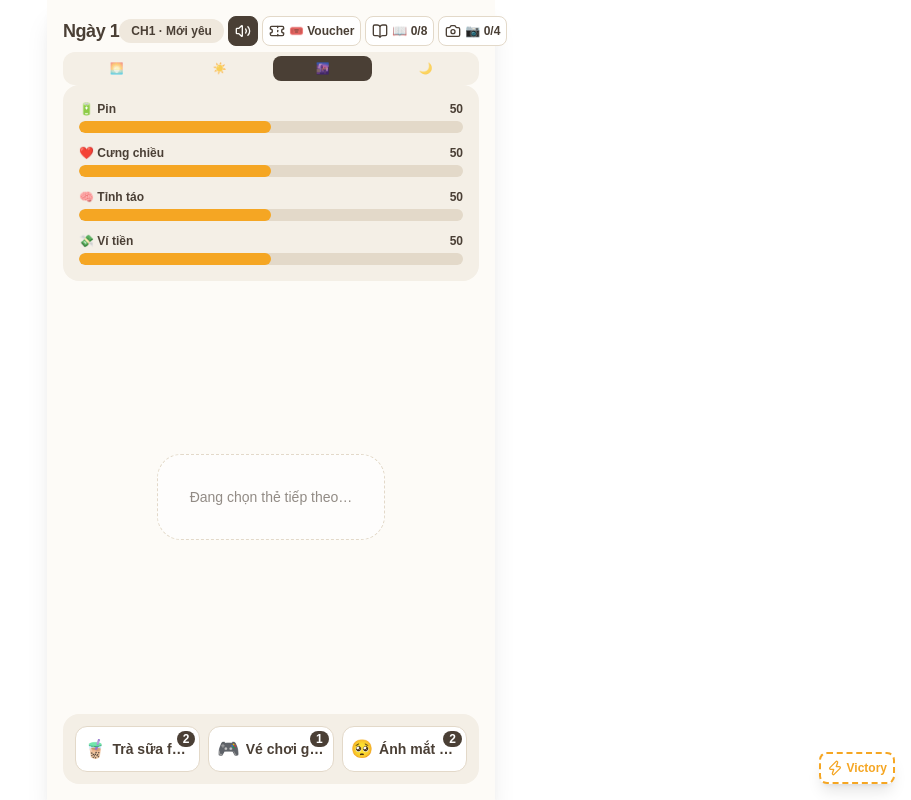
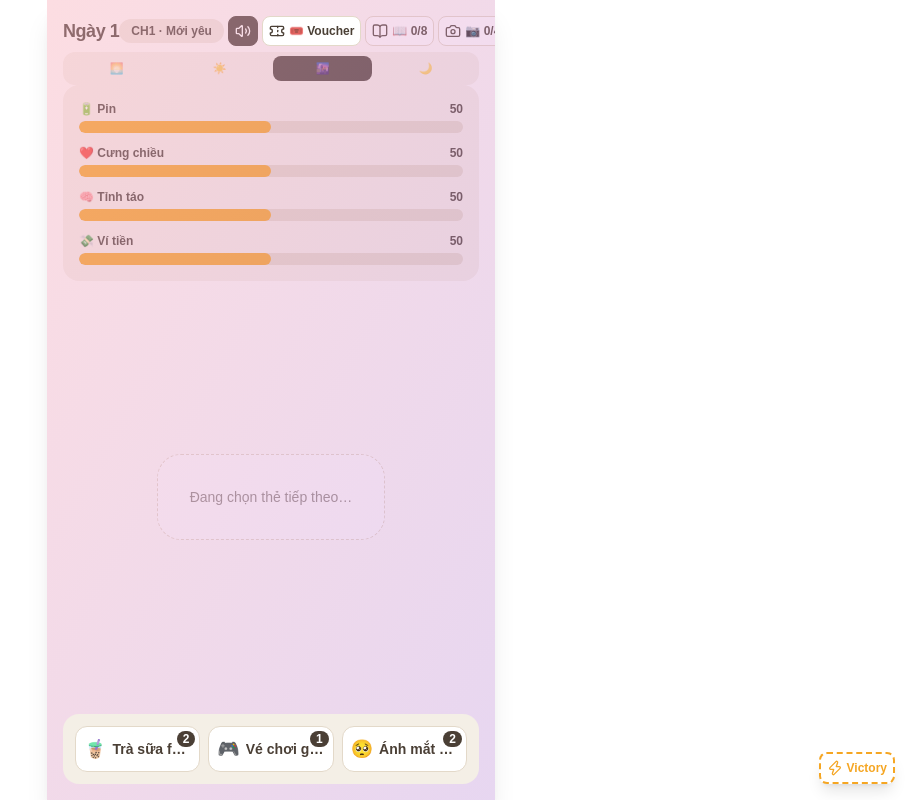
Before and after one commit to giabao1511/GameForWife, a Next.js app: page / in a window 1280 px wide. Shown: the whole page, without its empty margins (369-1280 px from the left). Built offline with nearby package versions, Linux system fonts and the light colour scheme.

Commit message:
feat: period-driven ambience overlay + latenight avatar default
Co-Authored-By: Claude Opus 5.5 <noreply@anthropic.com>

```diff
--- a/src/components/GameViewport.tsx
+++ b/src/components/GameViewport.tsx
@@ -1,12 +1,88 @@
 'use client';
 
-import type { ReactNode } from 'react';
+import type { CSSProperties, ReactNode } from 'react';
+import { AnimatePresence, motion } from 'framer-motion';
+import { useUiStore } from '@/store/useUiStore';
+import {
+  PERIOD_THEMES,
+  getActivePeriod,
+} from '@/lib/timeContext';
 
-/** Centered mobile container for the whole game.
- * Height-aware: children control centering (the card stage uses flex-1). */
+/** Centered mobile container for the whole game, with a real-time ambient
+ * layer: period gradient overlay, plus a moon badge + sleeping stars for
+ * latenight. Height-aware: children control centering (the card stage uses
+ * flex-1). */
 export default function GameViewport({ children }: { children: ReactNode }) {
+  // Subscribing to the override re-renders on dev-toggle; getActivePeriod()
+  // reads it (falling back to the real clock) inside.
+  useUiStore((s) => s.devPeriodOverride);
+  const period = getActivePeriod();
+  const theme = PERIOD_THEMES[period];
+
+  const overlayStyle: CSSProperties = { background: theme.overlay };
+
   return (
-    <div className="mx-auto flex min-h-dvh max-w-md flex-col bg-[#fdfbf7] p-4 text-[#4a3f35] shadow-xl select-none">
+    <div
+      data-period={period}
+      className="relative mx-auto flex min-h-dvh max-w-md flex-col overflow-hidden bg-[#fdfbf7] p-4 text-[#4a3f35] shadow-xl select-none"
+    >
+      {/* Decorative ambient layer — sits under the UI, never intercepts input. */}
+      <AnimatePresence>
+        <motion.div
+          key={period}
+          data-ambience={period}
+          aria-hidden
+          className="pointer-events-none absolute inset-0 z-0 rounded-[inherit]"
+          style={overlayStyle}
+          initial={{ opacity: 0 }}
+          animate={{ opacity: 1 }}
+          exit={{ opacity: 0 }}
+          transition={{ duration: 0.6, ease: 'easeOut' }}
+        />
+      </AnimatePresence>
+
+      {theme.moon && (
+        <motion.span
+          data-moon
+          aria-hidden
+          className="pointer-events-none absolute right-4 top-4 z-0 text-2xl"
+          initial={{ opacity: 0, scale: 0.6 }}
+          animate={{ opacity: 0.9, scale: 1 }}
+          transition={{ duration: 0.8 }}
+        >
+          🌙
+        </motion.span>
+      )}
+
+      {theme.stars && (
+        <div data-stars aria-hidden className="pointer-events-none absolute inset-0 z-0 overflow-hidden">
+          {[
+            { left: '12%', top: '8%', size: 10, dur: 2.6, begin: 0 },
+            { left: '78%', top: '14%', size: 8, dur: 3.4, begin: 0.5 },
+            { left: '88%', top: '38%', size: 7, dur: 2.2, begin: 1.1 },
+            { left: '8%', top: '44%', size: 6, dur: 3.8, begin: 0.3 },
+            { left: '84%', top: '70%', size: 9, dur: 2.8, begin: 0.9 },
+            { left: '16%', top: '82%', size: 7, dur: 3.2, begin: 1.4 },
+          ].map((s, i) => (
+            <motion.span
+              key={i}
+              className="absolute select-none text-[#8f88b0]"
+              style={{ left: s.left, top: s.top, fontSize: s.size }}
+              initial={{ opacity: 0 }}
+              animate={{ opacity: [0.15, 0.9, 0.15] }}
+              transition={{
+                duration: s.dur,
+                repeat: Infinity,
+                delay: s.begin,
+                ease: 'easeInOut',
+              }}
+            >
+              ✦
+            </motion.span>
+          ))}
+        </div>
+      )}
+
       {children}
     </div>
   );
--- a/src/components/card/AvatarReaction.tsx
+++ b/src/components/card/AvatarReaction.tsx
@@ -2,21 +2,27 @@
 
 import { motion } from 'framer-motion';
 import { useGameStore } from '@/store/useGameStore';
+import { useUiStore } from '@/store/useUiStore';
+import { getActivePeriod } from '@/lib/timeContext';
 import type { GameStats } from '@/data/types';
 
 /**
- * Stat-driven expression. Priority:
+ * Stat-driven expression, with a real-time ambience layer. Priority:
  * 1. Critical danger — any stat < 15 → pleading puppy eyes (shocked).
- * 2. Low energy — Pin < 25 → sleepy droopy eyes + floating "zzz".
- * 3. Low money — Ví tiền < 20 → dizzy sweat.
- * 4. High affection — Cưng chiều > 75 → heart eyes + blushed cheeks.
- * 5. Normal → cheerful.
+ *    (Overrides the latenight default: danger must always read first.)
+ * 2. Latenight ambience — the real period is latenight → sleepy droopy eyes
+ *    + floating "zzz" (a cute yawning default unless a stat says otherwise).
+ * 3. Low energy — Pin < 25 → sleepy droopy eyes + floating "zzz".
+ * 4. Low money — Ví tiền < 20 → dizzy sweat.
+ * 5. High affection — Cưng chiều > 75 → heart eyes + blushed cheeks.
+ * 6. Normal → cheerful.
  */
 type AvatarState = 'puppy' | 'sleepy' | 'broke' | 'love' | 'happy';
 
-function avatarState(stats: GameStats): AvatarState {
+function avatarState(stats: GameStats, period: string): AvatarState {
   const { energy, affection, wallet } = stats;
   if (energy < 15 || affection < 15 || wallet < 15 || stats.sanity < 15) return 'puppy';
+  if (period === 'latenight') return 'sleepy';
   if (energy < 25) return 'sleepy';
   if (wallet < 20) return 'broke';
   if (affection > 75) return 'love';
@@ -29,7 +35,10 @@ function avatarState(stats: GameStats): AvatarState {
  */
 export default function AvatarReaction({ className = '' }: { className?: string }) {
   const stats = useGameStore((s) => s.stats);
-  const state = avatarState(stats);
+  // Re-render when the dev override changes; getActivePeriod() applies it.
+  useUiStore((s) => s.devPeriodOverride);
+  const period = getActivePeriod();
+  const state = avatarState(stats, period);
 
   return (
     <motion.svg
```
Also changed, not shown: 1 other file (tests, documents, lock files or other folders).
